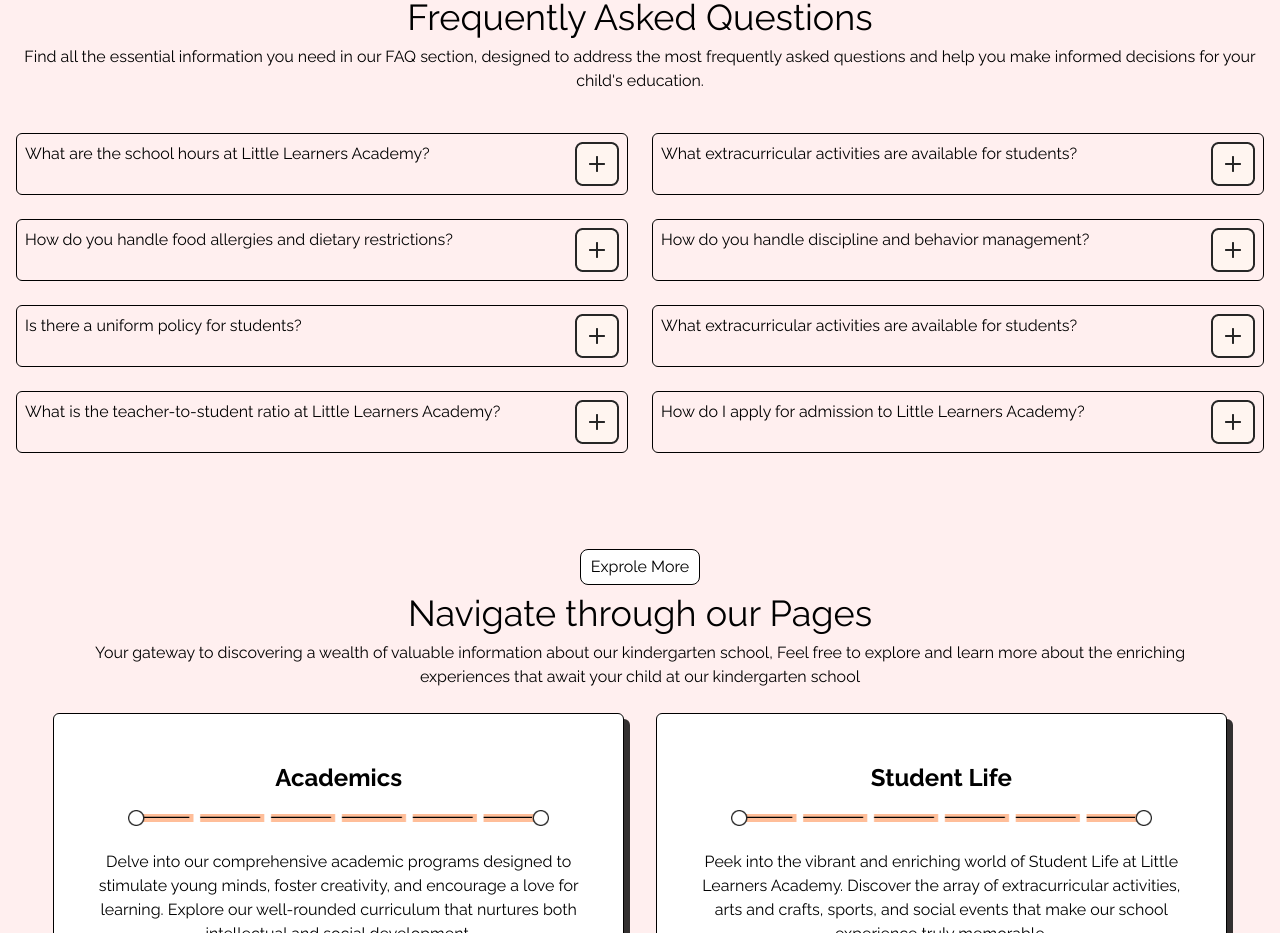
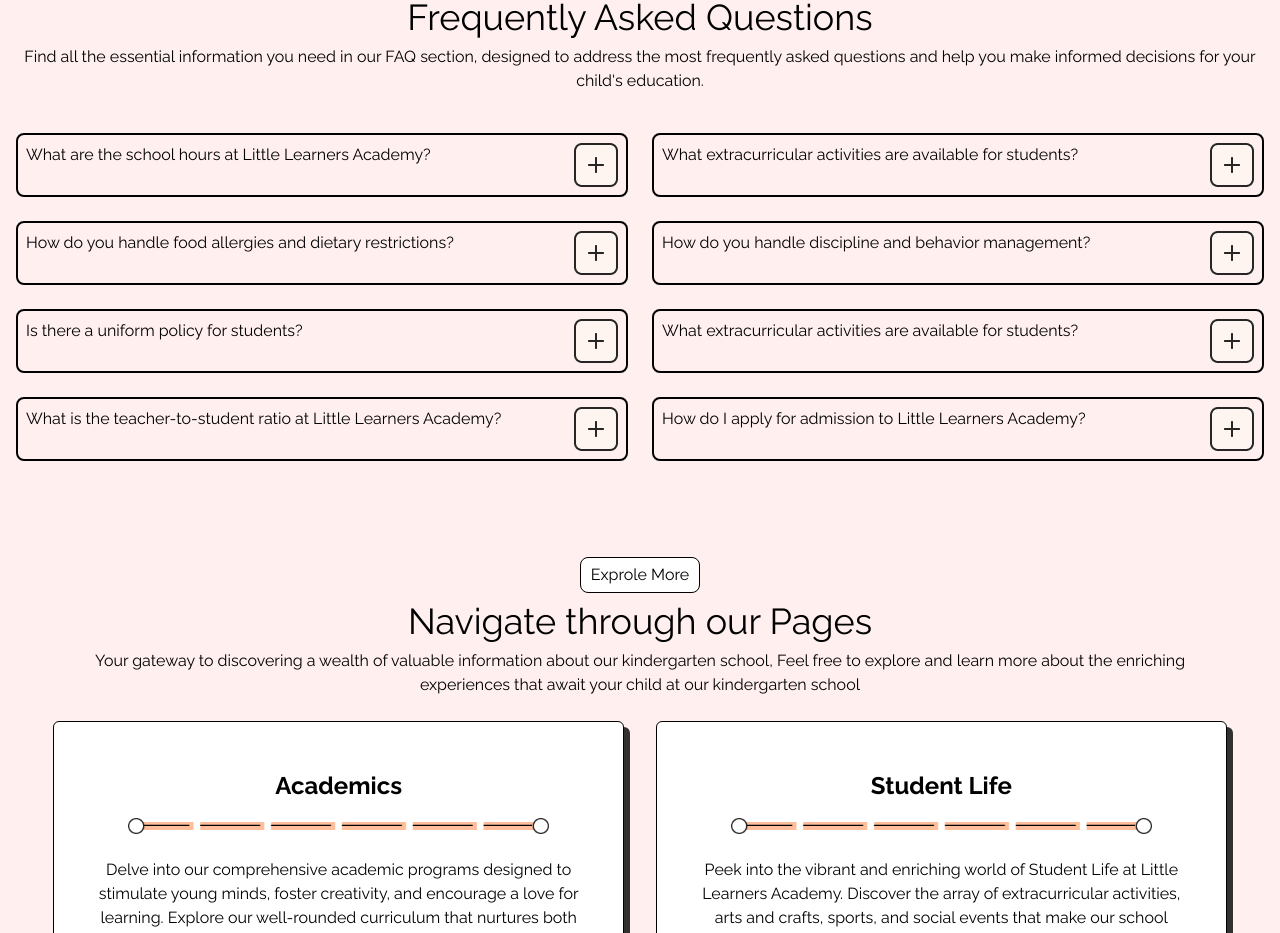
Before and after one commit to dilshad383/React-Project, a React (Vite) app: page /#/ in a window 1280 px wide. Shown: the part 2220-3153 px from the top of the page. Built offline with nearby package versions, Linux system fonts and the light colour scheme.

Commit message:
updated accordion

```diff
--- a/src/components/Accordion.jsx
+++ b/src/components/Accordion.jsx
@@ -3,7 +3,7 @@
 const Accordion = ({title, answer}) => {
     const [accordionOpen, setAccordionOpen] = useState(false);
   return (
-    <div className={`p-2 border rounded-md ${accordionOpen ? 'bg-white' : 'bg-[#ffefef]'}`}>
+    <div className={`p-2 border-2 rounded-lg ${accordionOpen ? 'bg-white' : 'bg-[#ffefef]'}`}>
       <button
       onClick={() => setAccordionOpen(!accordionOpen)}
       className='flex justify-between w-full'>
```
